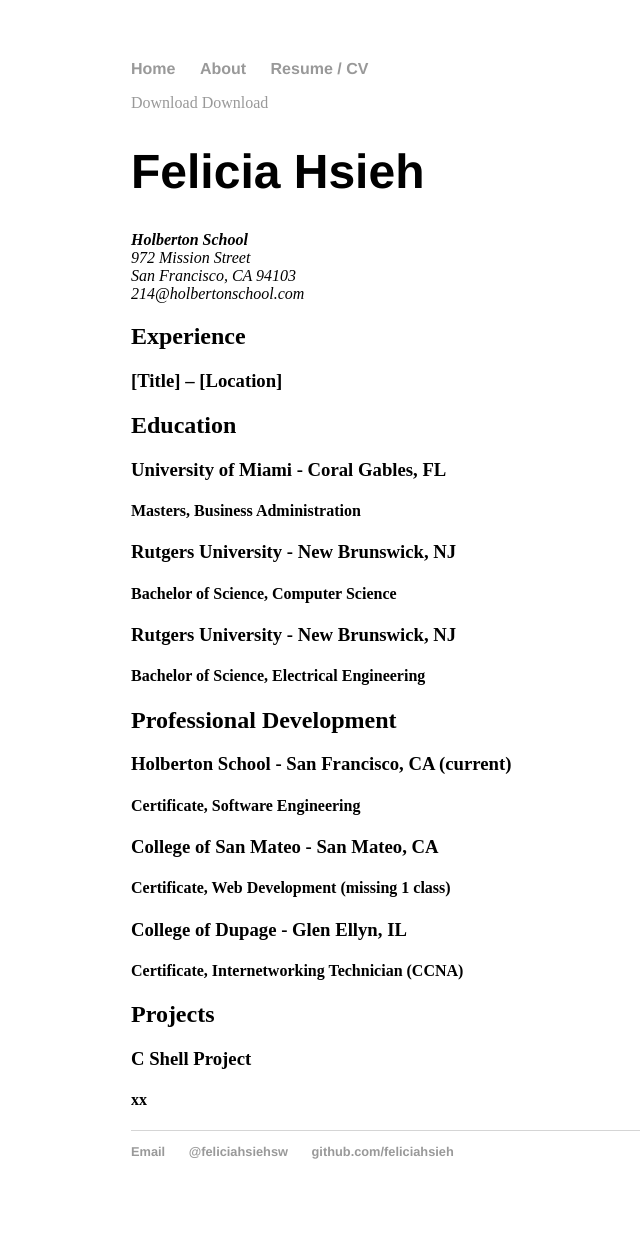
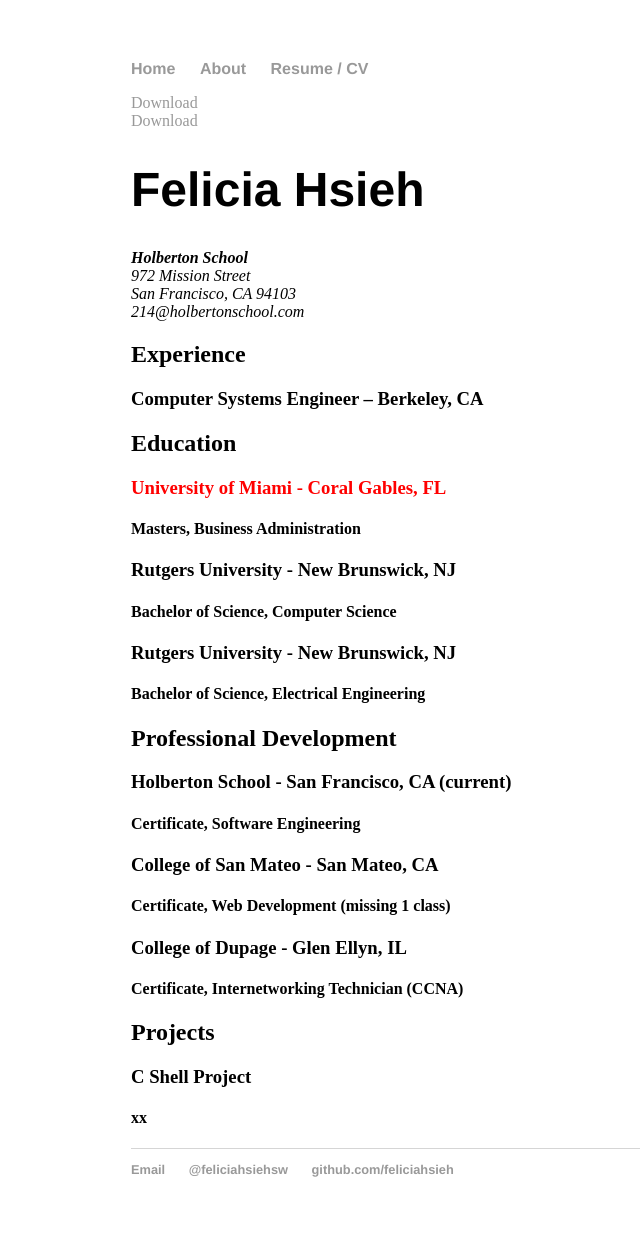
Before and after one commit to feliciahsieh/feliciahsieh.github.io, a Jekyll site: the page built from cv/index.html, in a window 1280 px wide. Shown: the whole page, without its empty margins (61-701 px from the left). Built offline with Jekyll 4.4.1, drawn with Linux system fonts in a browser that asks for light colours.

Commit message:
Testing HTML

```diff
--- a/cv/index.html
+++ b/cv/index.html
@@ -5,7 +5,8 @@
 
 <div class="cv">
 	<a href="/files/x.pdf" title="Felicia Hsieh Resume (Software Engineer)">Download</a>
-	<a href="/files/x.pdf" title="Felicia Hsieh Resume (Project Manager)">Download</a>
+	<br><a href="/files/x.pdf" title="Felicia Hsieh Resume (Project Manager)">Download</a>
+
 	<h1>Felicia Hsieh</h1>
 	<address>
 		<strong>Holberton School</strong><br>
@@ -15,10 +16,10 @@
 	</address>
 
 	<h2>Experience</h2>
-	<h3>[Title] – [Location]</h3>
+	<h3>Computer Systems Engineer – Berkeley, CA</h3>
 
     <h2>Education</h2>
-	<h3>University of Miami - Coral Gables, FL</h3>
+	<h3><font color="red">University of Miami - Coral Gables, FL</font></h3>
 	<h4>Masters, Business Administration</h4>
 
 	<h3>Rutgers University - New Brunswick, NJ</h3>
```
